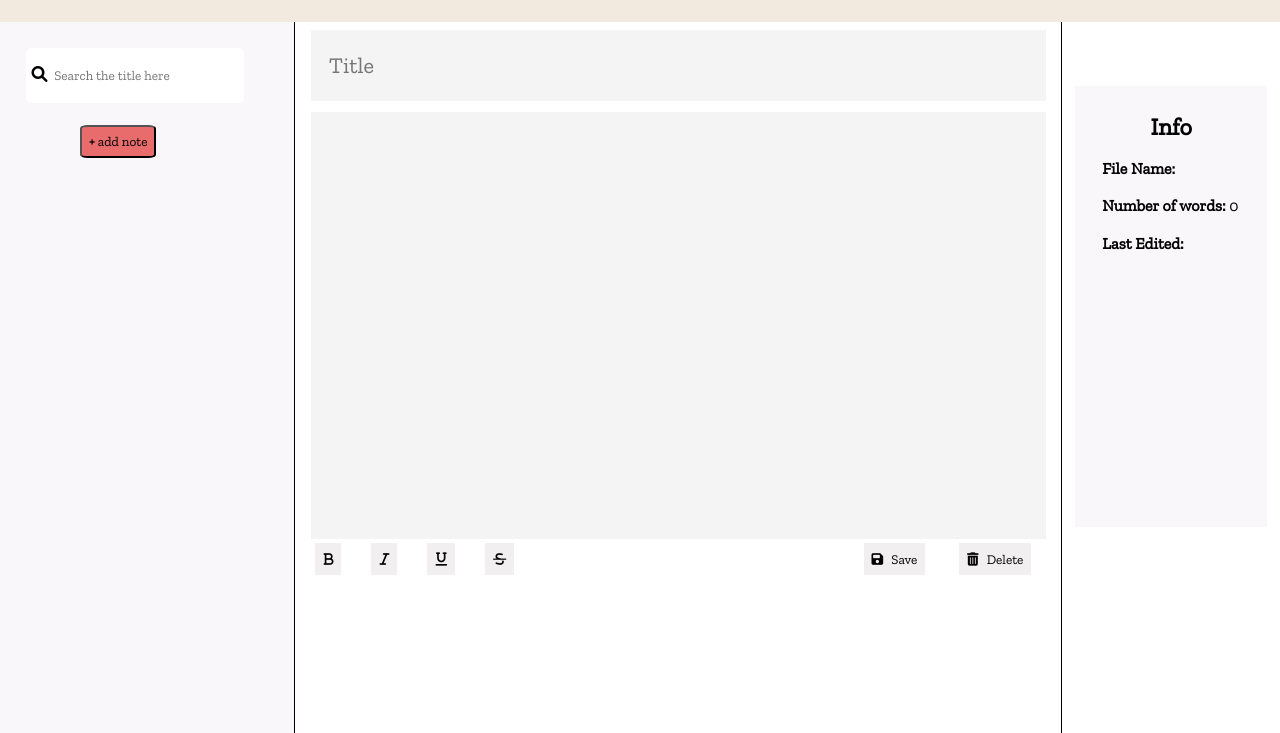
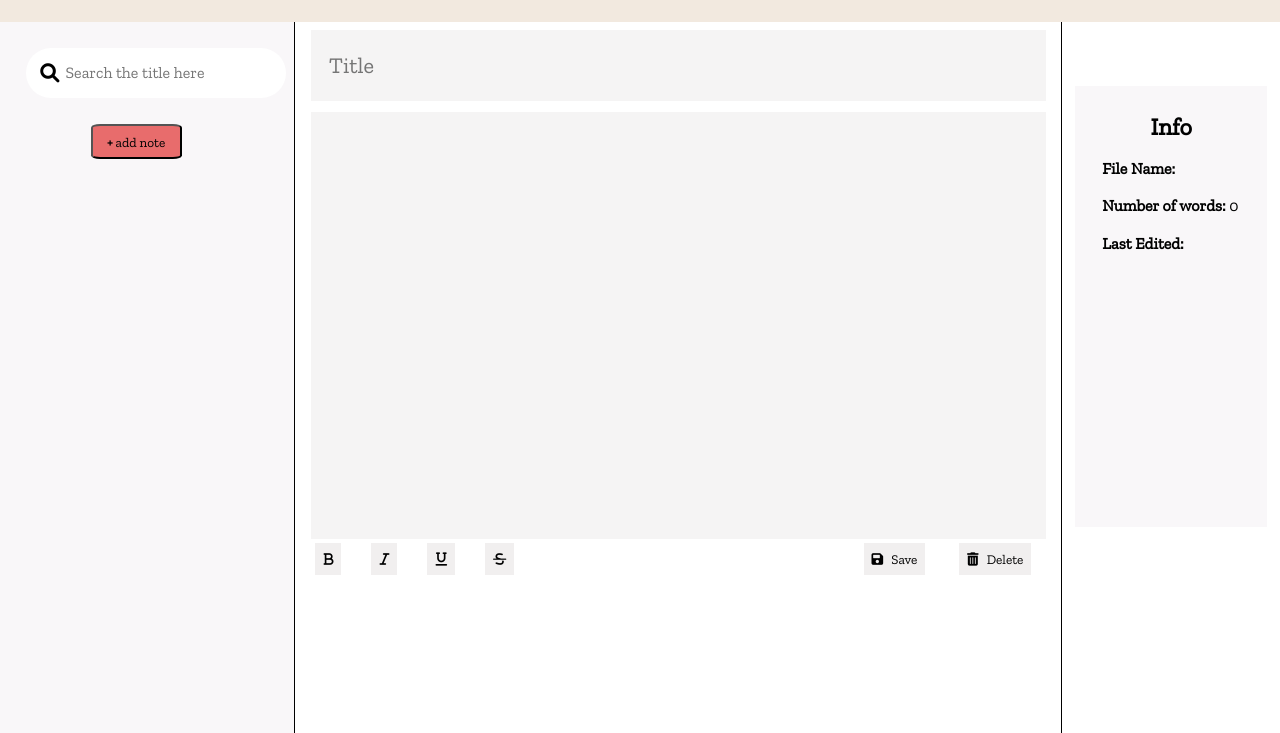
Before and after one commit to Muthukumarasamy-M/Notes, a plain HTML site: page index.html in a window 1280 px wide. Shown: the part 67-800 px from the top of the page. Drawn offline with nearby package versions, Linux system fonts and the light colour scheme.

Commit message:
initial commit

```diff
--- a/index.html
+++ b/index.html
@@ -5,6 +5,7 @@
     <meta name="viewport" content="width=device-width, initial-scale=1.0" />
     <title>Notes</title>
     <link rel="stylesheet" href="style.css" />
+    <link rel="icon" type="image/svg+xml" href="images\list-solid.svg" />
     <link
       rel="stylesheet"
       href="https://cdnjs.cloudflare.com/ajax/libs/font-awesome/6.0.0-beta3/css/all.min.css"
@@ -29,7 +30,9 @@
             class="fas fa-search fa-magnifying-glass"
             onclick="handleicon()"
           ></i>
-          <button id="addnote" onclick="addNote()"><strong>+</strong> add note</button>
+          <button id="addnote" onclick="addNote()">
+            <strong>+</strong> add note
+          </button>
         </div>
         <div id="notesContainer"></div>
       </div>
--- a/style.css
+++ b/style.css
@@ -27,19 +27,33 @@ header {
   padding: 2%;
   background-color: #f9f7f9;
   min-width: 23%;
-  overflow-y: auto; /* Add scrollbar if content overflows */
+  max-height: 89vh; /* Set a maximum height for the panel */
+  overflow-y: auto; /* Add a vertical scrollbar when content overflows vertically */
 }
 #searchbar {
-  width: 100%;
-  min-width: 19%;
-  height: 10%;
-  padding: 9%;
-  border-radius: 5px;
+  min-width: 260px;
+  height: 50px;
+  padding-left: 40px;
+  padding-right: 20px;
+  font-size: 1em;
+  border-radius: 50px;
   border: none;
   box-sizing: border-box;
 }
-#searchbar::placeholder {
-  padding: 5%;
+.fa-magnifying-glass {
+  position: absolute;
+  right: 87%; /* Adjust as needed */
+  top: 18%;
+  cursor: pointer;
+  transform: translateY(-50%);
+  font-size: 1.2em;
+}
+.fa-magnifying-glass:hover {
+  font-size: 1.3em;
+}
+.search-container {
+  position: relative;
+  width: fit-content; /* Adjust as needed */
 }
 #addnote {
   text-align: center;
@@ -51,20 +65,6 @@ header {
 }
 #addnote:hover {
   background-color: rgb(237, 40, 40);
-}
-.fa-magnifying-glass {
-  position: absolute;
-  right: 90%; /* Adjust as needed */
-  top: 20%;
-  cursor: pointer;
-  transform: translateY(-50%);
-}
-.fa-magnifying-glass:hover {
-  font-size: 1.1em;
-}
-.search-container {
-  position: relative;
-  width: fit-content; /* Adjust as needed */
 }
 .middle-panel {
   flex: 2;
```
Also changed, not shown: images/list-solid.svg (added), 1 other file.
